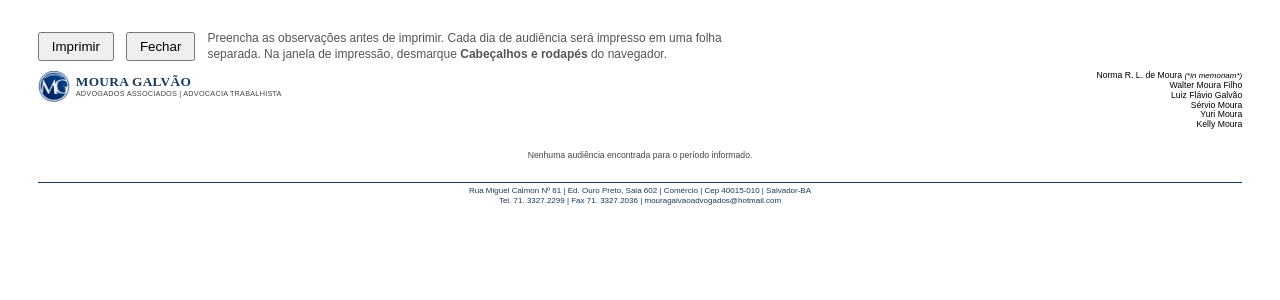
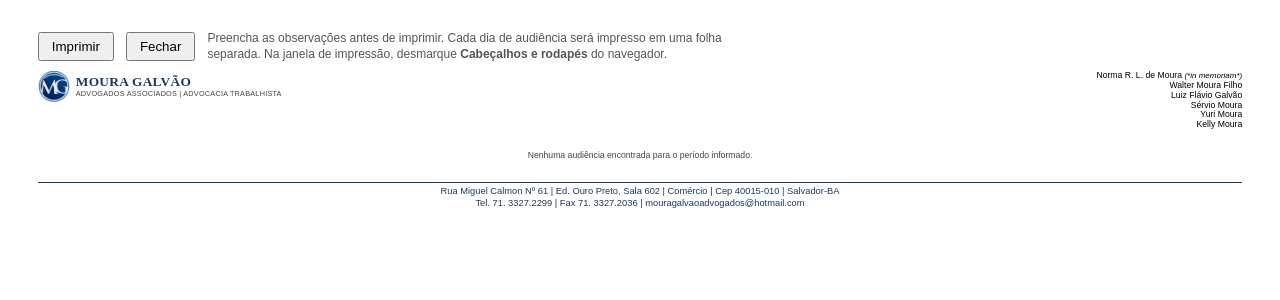
Before and after one commit to Ricardo-Santos-Tostas/Galvao, a PHP site: page /views/imprimir/pauta_audiencias.php in a window 1280 px wide. Shown: the top 300 px of the page. Run offline with PHP 8.4, Linux system fonts and the light colour scheme.

Commit message:
Melhora impressao da pauta com cores por area, fonte 8pt e rodape fixo.
Inclui dados_servidor.csv atualizado para sincronizacao incremental no cliente.

```diff
--- a/advocacia/views/imprimir/estilos_impressao.php
+++ b/advocacia/views/imprimir/estilos_impressao.php
@@ -54,6 +54,7 @@ $estilosExtras = $estilosExtras ?? '';
     }
     .imp-layout-rodape {
         padding-top: 4px;
+        vertical-align: bottom;
     }
     .imp-layout-rodape .imp-rodape {
         margin-top: 0;
@@ -108,8 +109,8 @@ $estilosExtras = $estilosExtras ?? '';
         text-align: center;
     }
     .imp-rodape-linha {
-        font-size: 6pt;
-        line-height: 1.2;
+        font-size: 7pt;
+        line-height: 1.25;
         color: #1a3a5c;
     }
     .imp-rodape-linha + .imp-rodape-linha { margin-top: 1px; }
--- a/advocacia/views/imprimir/pauta_audiencias.php
+++ b/advocacia/views/imprimir/pauta_audiencias.php
@@ -4,22 +4,29 @@
 $tituloPagina = 'Audiências · Impressão';
 $dicaImpressao = 'Preencha as observações antes de imprimir. Cada dia de audiência será impresso em uma folha separada. Na janela de impressão, desmarque <strong>Cabeçalhos e rodapés</strong> do navegador.';
 $estilosExtras = <<<'CSS'
-    .pauta-dia-pagina { margin-bottom: 28px; }
+    .pauta-dia-pagina {
+        margin-bottom: 28px;
+        min-height: calc(100vh - 16mm);
+    }
     .pauta-dia-pagina:last-child { margin-bottom: 0; }
+    .pauta-dia-pagina tbody tr { height: 100%; }
     .pauta-item {
         display: flex;
         align-items: flex-start;
-        gap: 6px;
-        padding: 3px 0;
-        border-bottom: 1px solid #000;
-        font-size: 6.5pt;
-        line-height: 1.15;
+        gap: 7px;
+        padding: 4px 0;
+        border-bottom: 1px solid currentColor;
+        font-size: 8pt;
+        line-height: 1.2;
         break-inside: avoid;
         page-break-inside: avoid;
     }
+    .pauta-area-trabalhista { color: #000; }
+    .pauta-area-consumidor { color: #0033A0; }
+    .pauta-area-previdenciario { color: #C9A000; }
     .pauta-foto {
-        width: 34px;
-        height: 42px;
+        width: 40px;
+        height: 48px;
         flex-shrink: 0;
         border: 1px solid #999;
         background: #f5f5f5;
@@ -36,28 +43,29 @@ $estilosExtras = <<<'CSS'
     .pauta-item-topo {
         display: flex;
         align-items: flex-start;
-        gap: 4px;
+        gap: 5px;
         margin-bottom: 1px;
     }
     .pauta-check-box {
         display: block;
-        width: 8px;
-        height: 8px;
-        border: 1px solid #000;
+        width: 10px;
+        height: 10px;
+        border: 1px solid currentColor;
         flex-shrink: 0;
-        margin-top: 0;
+        margin-top: 1px;
     }
     .pauta-processo { font-weight: bold; }
     .pauta-obs {
-        flex: 0 0 140px;
-        width: 140px;
-        min-height: 38px;
+        flex: 0 0 150px;
+        width: 150px;
+        min-height: 44px;
         border: 1px dashed #888;
         border-radius: 1px;
         padding: 2px 4px;
         font-family: inherit;
-        font-size: 6.5pt;
-        line-height: 1.15;
+        font-size: 8pt;
+        line-height: 1.2;
+        color: #000;
         resize: vertical;
         background: #fffef5;
     }
@@ -66,19 +74,29 @@ $estilosExtras = <<<'CSS'
         border-color: #c9a227;
         background: #fff;
     }
-    .pauta-obs::placeholder { color: #999; font-size: 6pt; }
+    .pauta-obs::placeholder { color: #999; font-size: 7pt; }
     .pauta-bloco-titulo {
         break-after: avoid;
         page-break-after: avoid;
     }
+    .pauta-dia-pagina .imp-subtitulo { font-size: 8pt; }
     @media print {
         .pauta-dia-pagina {
+            height: 281mm;
+            min-height: 281mm;
             break-after: page;
             page-break-after: always;
         }
         .pauta-dia-pagina:last-child {
             break-after: auto;
             page-break-after: auto;
+        }
+        .pauta-dia-pagina tbody tr { height: 100%; }
+        .pauta-area-trabalhista,
+        .pauta-area-consumidor,
+        .pauta-area-previdenciario {
+            -webkit-print-color-adjust: exact;
+            print-color-adjust: exact;
         }
         .pauta-foto img {
             -webkit-print-color-adjust: exact;
@@ -91,8 +109,9 @@ $estilosExtras = <<<'CSS'
             resize: none;
             overflow: visible;
             min-height: 0;
-            flex: 0 0 130px;
-            width: 130px;
+            flex: 0 0 140px;
+            width: 140px;
+            color: #000;
         }
     }
 CSS;
@@ -136,7 +155,7 @@ CSS;
         </div>
 
         <?php foreach ($itens as $reg): ?>
-        <article class="pauta-item">
+        <article class="pauta-item <?= htmlspecialchars(pautaClasseArea($reg['AREA'] ?? '')) ?>">
             <div class="pauta-foto">
                 <?php if (!empty($reg['foto_url'])): ?>
                 <img src="<?= htmlspecialchars($reg['foto_url']) ?>" alt="Foto do reclamante">
@@ -179,7 +198,7 @@ CSS;
     document.querySelectorAll('.pauta-obs').forEach((campo) => {
         const ajustar = () => {
             campo.style.height = 'auto';
-            campo.style.height = Math.max(38, campo.scrollHeight) + 'px';
+            campo.style.height = Math.max(44, campo.scrollHeight) + 'px';
         };
         ajustar();
         campo.addEventListener('input', ajustar);
```
Also changed, not shown: advocacia/views/imprimir/pauta_helpers.php (+18 -0 lines), 1 other file.
